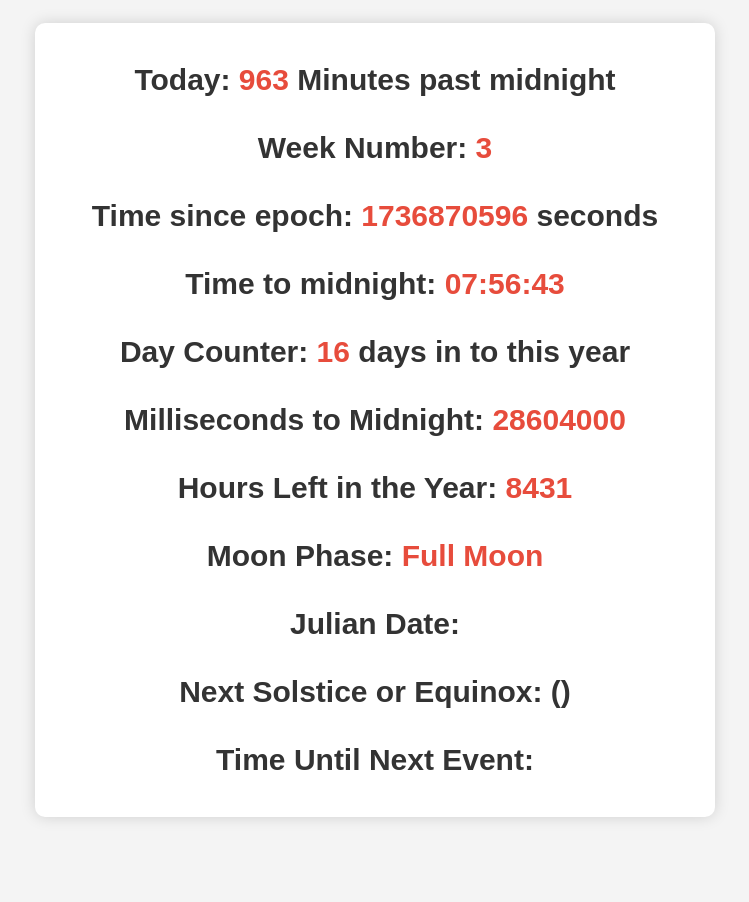
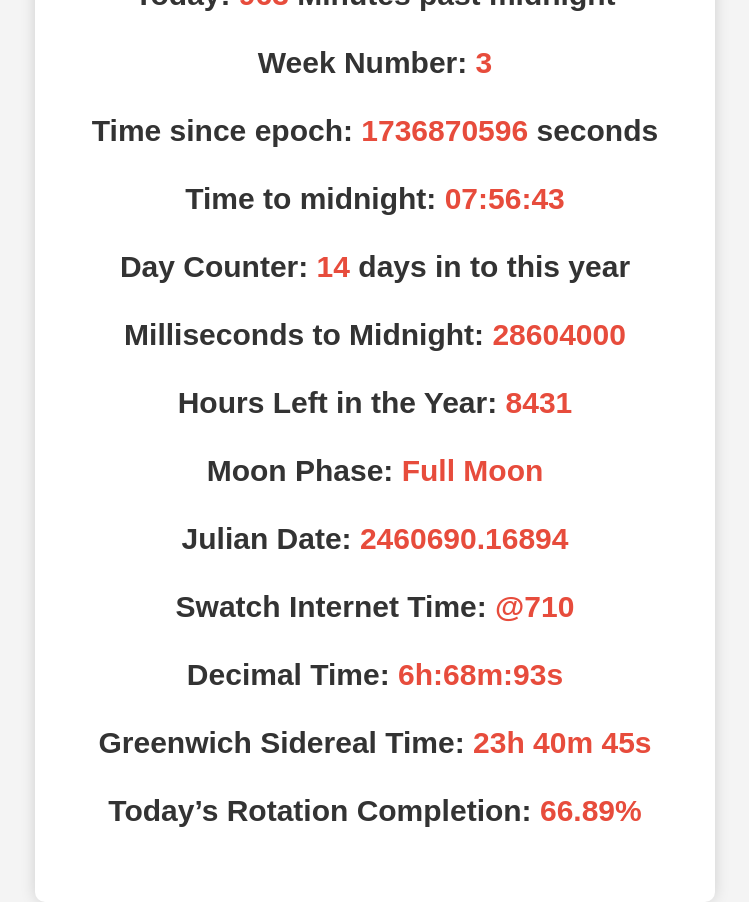
Before and after one commit to NovaProton/Bad-Clock, a plain HTML site: page index.html in a window 1280 px wide. Shown: the whole page, without its empty margins (265-1014 px from the left). Before the commit the page ends 840 px from the top, so only its background shows below. Drawn offline with Linux system fonts and the light colour scheme.

Commit message:
New times

```diff
--- a/index.html
+++ b/index.html
@@ -1,33 +1,53 @@
-<!DOCTYPE html>
+<!doctype html>
 <html>
-
   <head>
     <title>Bad Clock</title>
-	  <meta name="viewport" content="width=device-width, initial-scale=1.0">
+    <meta name="viewport" content="width=device-width, initial-scale=1.0" />
 
-    <link rel="stylesheet" type="text/css" href="css/style.css">
+    <link rel="stylesheet" type="text/css" href="css/style.css" />
   </head>
 
   <body>
     <div id="clock">
-      <div id="minutes-past-midnight">Today: <span id="minutesValue">0</span> Minutes past midnight</div><br>
-      <div id="weeks-this-year">Week Number: <span id="weeksValue">0</span></div><br>
-      <div id="seconds-since-epoch">Time since epoch: <span id="epochValue">0</span> seconds</div><br>
-      <div id="reverse-time">Time to midnight: <span id="reverseTimeValue">23:59</span></div><br>
-      <div id="day-counter">Day Counter: <span id="dayCounterValue">0</span> days in to this year</div><br>
-      <div>Milliseconds to Midnight: <span id="msToMidnightValue"></span></div><br>
-      <div>Hours Left in the Year: <span id="hoursLeftInYearValue"></span></div><br>
-      <div>Moon Phase: <span id="moonPhaseValue"></span></div><br>
-      <div>Julian Date: <span id="julianDateValue"></span></div><br>
-  <div>Next Solstice or Equinox:
-    <span id="nextEventName"></span>
-    (<span id="nextEventDate"></span>)
-  </div><br>
-  <div>Time Until Next Event: <span id="timeUntilEvent"></span></div></div>
-
-
+      <div id="minutes-past-midnight">
+        Today: <span id="minutesValue">0</span> Minutes past midnight
+      </div>
+      <br />
+      <div id="weeks-this-year">
+        Week Number: <span id="weeksValue">0</span>
+      </div>
+      <br />
+      <div id="seconds-since-epoch">
+        Time since epoch: <span id="epochValue">0</span> seconds
+      </div>
+      <br />
+      <div id="reverse-time">
+        Time to midnight: <span id="reverseTimeValue">23:59</span>
+      </div>
+      <br />
+      <div id="day-counter">
+        Day Counter: <span id="dayCounterValue">0</span> days in to this year
+      </div>
+      <br />
+      <div>Milliseconds to Midnight: <span id="msToMidnightValue"></span></div>
+      <br />
+      <div>Hours Left in the Year: <span id="hoursLeftInYearValue"></span></div>
+      <br />
+      <div>Moon Phase: <span id="moonPhaseValue"></span></div>
+      <br />
+      <div>Julian Date: <span id="julianDateValue"></span></div>
+      <br />
+      <div>Swatch Internet Time: <span id="internetBeatsValue"></span></div>
+      <br />
+      <div>Decimal Time: <span id="decimalTimeValue"></span></div>
+      <br />
+      <div>Greenwich Sidereal Time: <span id="siderealTimeValue"></span></div>
+      <br />
+      <div>
+        Today’s Rotation Completion: <span id="dayCompletionValue"></span>
+      </div>
+      <br />
     </div>
     <script src="js/script.js"></script>
   </body>
-
 </html>
--- a/js/script.js
+++ b/js/script.js
@@ -1,170 +1,259 @@
 function updateClock() {
-    const now = new Date();
-    const startOfYear = new Date(now.getFullYear(), 0, 1);
-    const dayOfWeek = startOfYear.getDay();
-    const ISOWeekStart = startOfYear;
+    const now = new Date()
+    const startOfYear = new Date(now.getFullYear(), 0, 1)
+    const dayOfWeek = startOfYear.getDay()
+    const ISOWeekStart = new Date(startOfYear)
 
-    // Adjust the start of the ISO week (ISO weeks start on Monday)
-    if (dayOfWeek <= 4) { // Thursday or earlier
-        ISOWeekStart.setDate(startOfYear.getDate() - startOfYear.getDay() + 1);
-    } else { // Friday or later
-        ISOWeekStart.setDate(startOfYear.getDate() + 8 - startOfYear.getDay());
+    // -------- ISO WEEK --------
+    if (dayOfWeek <= 4) {
+      // Thursday or earlier
+      ISOWeekStart.setDate(startOfYear.getDate() - startOfYear.getDay() + 1)
+    } else {
+      // Friday or later
+      ISOWeekStart.setDate(startOfYear.getDate() + 8 - startOfYear.getDay())
     }
+    const weeksSinceISOStart =
+      Math.floor((now - ISOWeekStart) / (7 * 24 * 60 * 60 * 1000)) + 1
+    document.getElementById("weeksValue").textContent = weeksSinceISOStart
 
-    // Calculate the ISO week number
-    const weeksSinceISOStart = Math.floor((now - ISOWeekStart) / (7 * 24 * 60 * 60 * 1000)) + 1;
+    // -------- MINUTES PAST MIDNIGHT --------
+    const minutesPastMidnight = now.getHours() * 60 + now.getMinutes()
+    document.getElementById("minutesValue").textContent = minutesPastMidnight
 
-    document.getElementById('weeksValue').textContent = weeksSinceISOStart;
+    // -------- SECONDS SINCE UNIX EPOCH --------
+    const secondsSinceEpoch = Math.floor(now / 1000)
+    document.getElementById("epochValue").textContent = secondsSinceEpoch
 
+    // -------- TIME TO MIDNIGHT (REVERSE TIME) --------
+    const reverseHours = 23 - now.getHours()
+    const reverseMinutes = 59 - now.getMinutes()
+    const reverseSeconds = 59 - now.getSeconds()
+    document.getElementById("reverseTimeValue").textContent =
+      `${reverseHours.toString().padStart(2, "0")}:${reverseMinutes.toString().padStart(2, "0")}:${reverseSeconds.toString().padStart(2, "0")}`
 
-  // Calculate minutes past midnight
-  const minutesPastMidnight = now.getHours() * 60 + now.getMinutes();
-  document.getElementById('minutesValue').textContent = minutesPastMidnight;
+    // -------- DAY COUNTER IN YEAR --------
+    const dayCounter = Math.floor((now - startOfYear) / (24 * 60 * 60 * 1000)) + 1
+    document.getElementById("dayCounterValue").textContent = dayCounter
 
-  // Calculate seconds since Unix epoch
-  const secondsSinceEpoch = Math.floor(now / 1000);
-  document.getElementById('epochValue').textContent = secondsSinceEpoch;
+    // -------- MILLISECONDS TO MIDNIGHT --------
+    const nextMidnight = new Date(
+      now.getFullYear(),
+      now.getMonth(),
+      now.getDate() + 1,
+      0,
+      0,
+      0,
+    )
+    const msToMidnight = nextMidnight - now
+    document.getElementById("msToMidnightValue").textContent = msToMidnight
 
-  // Calculate reverse time
-  const reverseHours = 23 - now.getHours();
-  const reverseMinutes = 59 - now.getMinutes();
-  const reverseSeconds = 59 - now.getSeconds();
-  document.getElementById('reverseTimeValue').textContent = `${reverseHours.toString().padStart(2, '0')}:${reverseMinutes.toString().padStart(2, '0')}:${reverseSeconds.toString().padStart(2, '0')}`;
+    // -------- HOURS LEFT IN THE YEAR --------
+    const endOfYear = new Date(now.getFullYear(), 11, 31, 23, 59, 59, 999)
+    const msLeftInYear = endOfYear - now
+    const hoursLeftInYear = Math.floor(msLeftInYear / (1000 * 60 * 60))
+    document.getElementById("hoursLeftInYearValue").textContent = hoursLeftInYear
 
-  // Calculate days passed in the year
-  const dayCounter = Math.floor((now - startOfYear) / (24 * 60 * 60 * 1000)) + 1;
-  document.getElementById('dayCounterValue').textContent = dayCounter;
+    // -------- MOON PHASE --------
+    const moonPhaseName = getMoonPhase(now)
+    document.getElementById("moonPhaseValue").textContent = moonPhaseName
 
-// Calculate milliseconds to next midnight
-const nextMidnight = new Date(now.getFullYear(), now.getMonth(), now.getDate() + 1, 0, 0, 0, 0);
-const msToMidnight = nextMidnight - now;
-document.getElementById('msToMidnightValue').textContent = msToMidnight;
+    // -------- JULIAN DATE --------
+    const julianDate = getJulianDate(now).toFixed(5)
+    document.getElementById("julianDateValue").textContent = julianDate
 
-// --- Hours Left in the Year ---
-const endOfYear = new Date(now.getFullYear(), 11, 31, 23, 59, 59, 999);
-const msLeftInYear = endOfYear - now;
-const hoursLeftInYear = Math.floor(msLeftInYear / (1000 * 60 * 60));
-document.getElementById('hoursLeftInYearValue').textContent = hoursLeftInYear;
+    const decimalClock = getDecimalTime(now)
+    document.getElementById("decimalTimeValue").textContent = decimalClock
 
-// --- Moon Phase ---
-// Basic approach: Use an approximate formula with a known reference date
-// (2000-01-06T18:14:00Z) for which the moon was near New Moon.
-const moonPhaseName = getMoonPhase(now);
-document.getElementById('moonPhaseValue').textContent = moonPhaseName;
-}
+    // -------- Swatch Time  --------
+    const beats = getSwatchInternetTime(now)
+    document.getElementById("internetBeatsValue").textContent = beats
 
-function getMoonPhase(date) {
-// Average length of the synodic month (new moon to new moon)
-const synodicMonth = 29.5305882;
+    // -------- GreenwichSiderealTime  --------
+    const gst = getGreenwichSiderealTime(now)
+    document.getElementById("siderealTimeValue").textContent = gst
 
-// Reference date: 2000 January 6 18:14:00 UT (near a New Moon)
-const reference = new Date('2000-01-06T18:14:00Z');
+    // -------- Rotation Percentag  --------
+    document.getElementById("dayCompletionValue").textContent =
+      getDayCompletionPercentage(now)
 
-// Number of days since reference
-const daysSinceReference = (date - reference) / (1000 * 60 * 60 * 24);
+    // -------- NEXT SOLSTICE OR EQUINOX --------
+    const { name, date: eventDate } = getNextSolsticeOrEquinox(now)
+    document.getElementById("nextEventName").textContent = name
+    document.getElementById("nextEventDate").textContent = eventDate.toUTCString()
 
-// Moon age in days
-const moonAge = daysSinceReference % synodicMonth;
-
-// Phase as a fraction of the synodic month (0 -> 1)
-const phaseFraction = moonAge / synodicMonth;
-
-// We can define 8 simple phases (new, waxing crescent, first quarter,
-// waxing gibbous, full, waning gibbous, last quarter, waning crescent).
-// You can adjust thresholds as desired.
-if (phaseFraction < 0.03 || phaseFraction > 0.97) {
-  return 'New Moon';
-} else if (phaseFraction < 0.22) {
-  return 'Waxing Crescent';
-} else if (phaseFraction < 0.28) {
-  return 'First Quarter';
-} else if (phaseFraction < 0.47) {
-  return 'Waxing Gibbous';
-} else if (phaseFraction < 0.53) {
-  return 'Full Moon';
-} else if (phaseFraction < 0.72) {
-  return 'Waning Gibbous';
-} else if (phaseFraction < 0.78) {
-  return 'Last Quarter';
+    // -------- TIME UNTIL NEXT EVENT --------
+    const diffMs = eventDate - now
+    if (diffMs > 0) {
+      const diffSec = Math.floor(diffMs / 1000)
+      const h = Math.floor(diffSec / 3600)
+      const m = Math.floor((diffSec % 3600) / 60)
+      const s = diffSec % 60
+      document.getElementById("timeUntilEvent").textContent = `${h}h ${m}m ${s}s`
     } else {
-  return 'Waning Crescent';
+      document.getElementById("timeUntilEvent").textContent =
+        "It has passed or is happening now!"
     }
   }
 
-// ----------------------
-    // 1) Julian Date
-    // ----------------------
-    function getJulianDate(date) {
-        // Convert the date to Julian Date.
-        // This formula is typical for astronomy; the day starts at noon, hence the 0.5 offset.
-        // 1) Extract UTC year, month, day
-        let year = date.getUTCFullYear();
-        let month = date.getUTCMonth() + 1; // 1-12
-        const day = date.getUTCDate();
+  // --------------------------------------------
+  // MOON PHASE: same as your existing function
+  // --------------------------------------------
+  function getMoonPhase(date) {
+    const synodicMonth = 29.5305882
+    const reference = new Date("2000-01-06T18:14:00Z")
+    const daysSinceReference = (date - reference) / (1000 * 60 * 60 * 24)
+    const moonAge = daysSinceReference % synodicMonth
+    const phaseFraction = moonAge / synodicMonth
 
-        // 2) If January or February, treat them as months 13 and 14 of the previous year
-        if (month <= 2) {
-          month += 12;
-          year -= 1;
+    if (phaseFraction < 0.03 || phaseFraction > 0.97) {
+      return "New Moon"
+    } else if (phaseFraction < 0.22) {
+      return "Waxing Crescent"
+    } else if (phaseFraction < 0.28) {
+      return "First Quarter"
+    } else if (phaseFraction < 0.47) {
+      return "Waxing Gibbous"
+    } else if (phaseFraction < 0.53) {
+      return "Full Moon"
+    } else if (phaseFraction < 0.72) {
+      return "Waning Gibbous"
+    } else if (phaseFraction < 0.78) {
+      return "Last Quarter"
+    } else {
+      return "Waning Crescent"
+    }
   }
 
-        // 3) Calculate the terms
-        const A = Math.floor(year / 100);
-        const B = 2 - A + Math.floor(A / 4);
+  // --------------------------------------------
+  // JULIAN DATE
+  // --------------------------------------------
+  function getJulianDate(date) {
+    // Typical astronomy formula; day starts at noon.
+    let year = date.getUTCFullYear()
+    let month = date.getUTCMonth() + 1
+    const day = date.getUTCDate()
 
-        // 4) JD at 0h UT
-        const jdAtMidnight = Math.floor(365.25 * (year + 4716)) +
+    if (month <= 2) {
+      month += 12
+      year -= 1
+    }
+
+    const A = Math.floor(year / 100)
+    const B = 2 - A + Math.floor(A / 4)
+
+    const jdAtMidnight =
+      Math.floor(365.25 * (year + 4716)) +
       Math.floor(30.6001 * (month + 1)) +
-                             day + B - 1524.5;
+      day +
+      B -
+      1524.5
 
-        // 5) Add fraction of day based on UTC hours/mins/secs
     const fractionOfDay =
       (date.getUTCHours() +
         date.getUTCMinutes() / 60 +
-           date.getUTCSeconds() / 3600) / 24;
+        date.getUTCSeconds() / 3600) /
+      24
 
-        return jdAtMidnight + fractionOfDay;
+    return jdAtMidnight + fractionOfDay
   }
 
-      // ----------------------
-      // 2) Next Solstice or Equinox
-      // ----------------------
-      // For simplicity, we store approximate UTC times for the next few events.
-      // You can extend this array further if needed or fetch from an API.
-      const upcomingEvents = [
-        // Format: { date: 'YYYY-MM-DDTHH:MM:SSZ', name: 'Event name' }
-        // 2025 approximate times (UTC)
-        { date: '2025-03-20T09:02:00Z', name: 'March Equinox' },
-        { date: '2025-06-21T02:42:00Z', name: 'June Solstice' },
-        { date: '2025-09-22T18:19:00Z', name: 'September Equinox' },
-        { date: '2025-12-21T17:03:00Z', name: 'December Solstice' },
-        // 2026
-        { date: '2026-03-20T14:45:00Z', name: 'March Equinox' },
-        { date: '2026-06-21T08:24:00Z', name: 'June Solstice' },
-        { date: '2026-09-23T00:11:00Z', name: 'September Equinox' },
-        { date: '2026-12-21T22:49:00Z', name: 'December Solstice' },
-        // etc...
-      ];
+  function getSwatchInternetTime(date) {
+    // Convert the current time to UTC+1 (Biel Mean Time)
+    const utcTime = date.getTime() + date.getTimezoneOffset() * 60000
+    const bielTime = new Date(utcTime + 3600000) // plus 1 hour in ms
 
-      function getNextSolsticeOrEquinox(now) {
-        // Convert "now" to time in ms
-        const nowMs = now.getTime();
+    // Calculate how many seconds have passed since midnight in Biel time
+    const hours = bielTime.getUTCHours()
+    const minutes = bielTime.getUTCMinutes()
+    const seconds = bielTime.getUTCSeconds()
+    const totalSeconds = hours * 3600 + minutes * 60 + seconds
 
-        // Find the first event whose date is after "now"
-        for (const evt of upcomingEvents) {
-          const evtDate = new Date(evt.date);
-          if (evtDate.getTime() > nowMs) {
-            // This is our next event
-            return { name: evt.name, date: evtDate };
-          }
-        }
-        // If none found, default to last in array or handle differently
-        // e.g. return the last event
-        const last = upcomingEvents[upcomingEvents.length - 1];
-        return { name: last.name, date: new Date(last.date) };
+    // Each day has 86,400 seconds, 1000 .beats per day
+    const beats = Math.floor((totalSeconds / 86400) * 1000)
+    return `@${beats}`
   }
 
-      // Update every second
-      setInterval(updateClock, 1000);
-      // Initialise on page load
-      updateClock();
+  function getDecimalTime(date) {
+    // Calculate total standard seconds since midnight
+    const h = date.getHours()
+    const m = date.getMinutes()
+    const s = date.getSeconds()
+    const totalSeconds = h * 3600 + m * 60 + s
+
+    // 1 standard day = 86400 seconds
+    // 1 decimal day = 10 decimal hours
+    // 1 decimal hour = 100 decimal minutes
+    // 1 decimal minute = 100 decimal seconds
+    // => 1 decimal day = 100,000 decimal seconds
+    const decimalSeconds = (totalSeconds / 86400) * 100000
+
+    // Convert that to decimal hours/minutes/seconds
+    const decHours = Math.floor(decimalSeconds / 10000)
+    const decMinutes = Math.floor((decimalSeconds % 10000) / 100)
+    const decSecs = Math.floor(decimalSeconds % 100)
+
+    return `${decHours}h:${decMinutes.toString().padStart(2, "0")}m:${decSecs
+      .toString()
+      .padStart(2, "0")}s`
+  }
+
+  function getGreenwichSiderealTime(date) {
+    // This is a simplified version of the standard sidereal time calculation.
+    // Real formula is more involved for high precision.
+
+    // 1) Julian Date
+    const JD = getJulianDate(date)
+    // 2) Days from J2000.0
+    const D = JD - 2451545.0
+
+    // 3) Rough formula for GMST in degrees
+    let GMST = 280.46061837 + 360.98564736629 * D
+    GMST = GMST % 360
+    if (GMST < 0) GMST += 360
+
+    // Convert to hours
+    const GMST_hours = GMST / 15
+
+    // Convert fractional hours to h:m:s
+    const h = Math.floor(GMST_hours)
+    const m = Math.floor((GMST_hours - h) * 60)
+    const s = Math.floor(((GMST_hours - h) * 60 - m) * 60)
+    return `${h}h ${m}m ${s}s`
+  }
+
+  function getJulianDate(date) {
+    let year = date.getUTCFullYear()
+    let month = date.getUTCMonth() + 1
+    const day = date.getUTCDate()
+    if (month <= 2) {
+      month += 12
+      year -= 1
+    }
+    const A = Math.floor(year / 100)
+    const B = 2 - A + Math.floor(A / 4)
+    const jdAtMidnight =
+      Math.floor(365.25 * (year + 4716)) +
+      Math.floor(30.6001 * (month + 1)) +
+      day +
+      B -
+      1524.5
+    const fractionOfDay =
+      (date.getUTCHours() +
+        date.getUTCMinutes() / 60 +
+        date.getUTCSeconds() / 3600) /
+      24
+    return jdAtMidnight + fractionOfDay
+  }
+
+  function getDayCompletionPercentage(date) {
+    const totalSeconds = 24 * 60 * 60 // 86400
+    const nowSeconds =
+      date.getHours() * 3600 + date.getMinutes() * 60 + date.getSeconds()
+    return ((nowSeconds / totalSeconds) * 100).toFixed(2) + "%"
+  }
+
+  // --------------------------------------------
+  // TICK: update every second
+  // --------------------------------------------
+  setInterval(updateClock, 1000)
+  updateClock()
```
Lines whose indentation alone changed are shown as unchanged.
